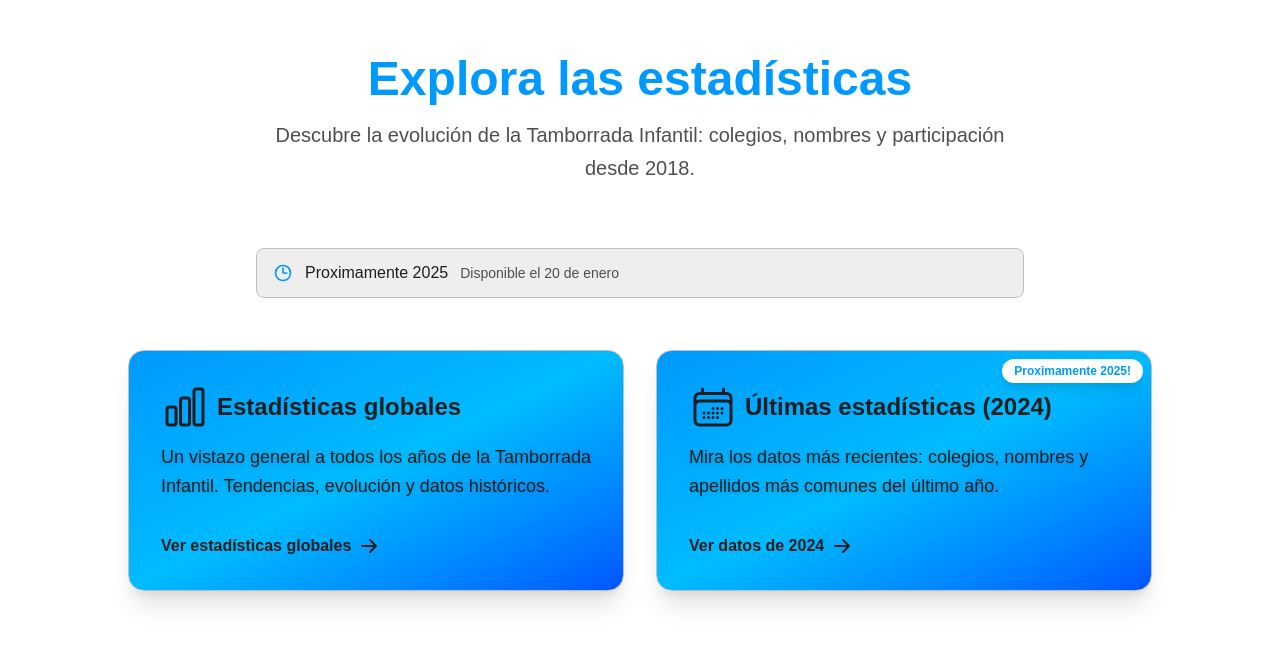
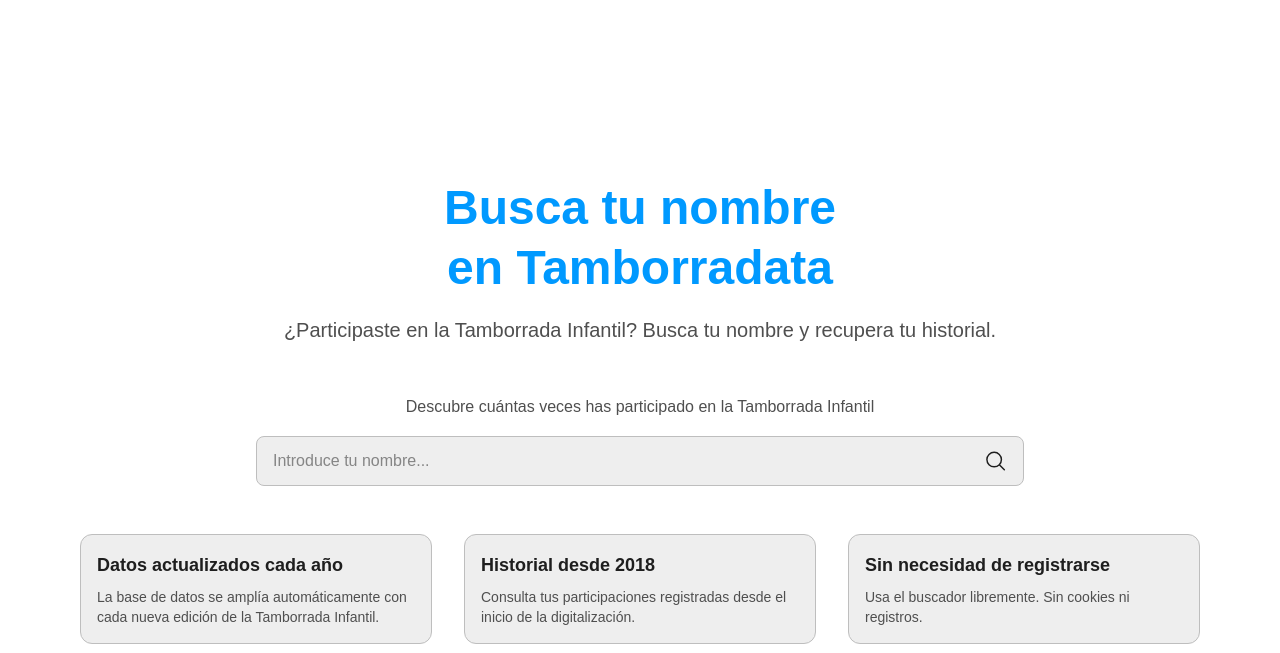
Before and after one commit to ramistodev/tamborradata, a Next.js app: page / in a window 1280 px wide. Shown: the part 805-1458 px from the top of the page. Built offline with nearby package versions, Linux system fonts and the light colour scheme; no server answers.

Commit message:
feat: añadir sección de búsqueda de participantes en la landing

```diff
--- a/app/(frontend)/components/Contact/Contact.tsx
+++ b/app/(frontend)/components/Contact/Contact.tsx
@@ -15,12 +15,12 @@
         initial={{ opacity: 0 }}
         animate={isHeaderInView ? { opacity: 1 } : { opacity: 0 }}
         transition={{ duration: 0.6 }}
-        className="mb-8"
+        className="max-w-3xl mb-8"
       >
-        <h2 className="text-3xl sm:text-4xl md:text-5xl text-(--eye-catching-text) text-center font-bold mb-4">
+        <h2 className="text-3xl sm:text-4xl md:text-5xl text-(--eye-catching-text) text-center text-balance font-bold mb-4 leading-tight">
           Contacta con Tamborradata
         </h2>
-        <p className="text-base md:text-xl text-(--color-text-secondary) text-center max-w-3xl leading-relaxed">
+        <p className="text-base md:text-xl text-balance text-(--color-text-secondary) text-center leading-relaxed">
           ¿Tienes una propuesta, una colaboración, preguntas sobre Tamborradata o alguna otra cosa?
           Puedes enviarme un email al siguiente correo electrónico.
         </p>
--- a/app/(frontend)/components/ExploreStatistics/ExploreStatistics.tsx
+++ b/app/(frontend)/components/ExploreStatistics/ExploreStatistics.tsx
@@ -31,12 +31,12 @@
         initial={{ opacity: 0 }}
         animate={isHeaderInView ? { opacity: 1 } : { opacity: 0 }}
         transition={{ duration: 0.6 }}
-        className="mb-8"
+        className="max-w-3xl mb-8"
       >
-        <h2 className="text-3xl sm:text-4xl md:text-5xl text-(--eye-catching-text) text-center font-bold mb-4">
+        <h2 className="text-3xl sm:text-4xl md:text-5xl text-(--eye-catching-text) text-center text-balance font-bold mb-4 leading-tight">
           Explora las estadísticas
         </h2>
-        <p className="text-base md:text-xl text-(--color-text-secondary) text-center max-w-3xl leading-relaxed">
+        <p className="text-base md:text-xl text-balance text-(--color-text-secondary) text-center leading-relaxed">
           Descubre la evolución de la Tamborrada Infantil: colegios, nombres y participación desde
           2018.
         </p>
--- a/app/(frontend)/components/FAQs/FAQs.tsx
+++ b/app/(frontend)/components/FAQs/FAQs.tsx
@@ -13,12 +13,12 @@
         initial={{ opacity: 0 }}
         animate={isHeaderInView ? { opacity: 1 } : { opacity: 0 }}
         transition={{ duration: 0.6 }}
-        className="mb-8"
+        className="max-w-3xl mb-8"
       >
-        <h2 className="text-3xl sm:text-4xl md:text-5xl text-(--eye-catching-text) text-center font-bold mb-4">
+        <h2 className="text-3xl sm:text-4xl md:text-5xl text-(--eye-catching-text) text-center text-balance font-bold mb-4 leading-tight">
           Preguntas frecuentes
         </h2>
-        <p className="text-base md:text-xl text-(--color-text-secondary) text-center max-w-3xl leading-relaxed">
+        <p className="text-base md:text-xl text-balance text-(--color-text-secondary) text-center leading-relaxed">
           Aquí encontrarás respuestas a las preguntas más comunes sobre Tamborradata, su propósito,
           funcionalidades y demás.
         </p>
--- a/app/(frontend)/components/Intro/Intro.tsx
+++ b/app/(frontend)/components/Intro/Intro.tsx
@@ -7,7 +7,7 @@
 export function Intro() {
   const { randomPhrase } = useIntro();
   return (
-    <section className="w-full h-[calc(100vh-1.25rem)] flex flex-col items-center justify-center md:p-8">
+    <section className="w-full h-screen flex flex-col items-center justify-center md:p-8">
       <div className="p-10 w-full max-w-[1000px] flex flex-col items-center justify-evenly gap-5">
         {/* HEADER */}
         <motion.h1
@@ -18,7 +18,7 @@
           transition={{
             opacity: { duration: 0.6, ease: 'linear' },
           }}
-          className="text-4xl sm:text-5xl md:text-7xl text-balance font-bold text-(--eye-catching-text) text-center leading-tight  "
+          className="text-4xl sm:text-5xl md:text-7xl text-balance font-bold text-(--eye-catching-text) text-center leading-tight"
         >
           La Tamborrada Infantil, vista desde los datos
         </motion.h1>
--- a/app/(frontend)/components/NextSteps/NextSteps.tsx
+++ b/app/(frontend)/components/NextSteps/NextSteps.tsx
@@ -24,12 +24,12 @@
         initial={{ opacity: 0 }}
         animate={isHeaderInView ? { opacity: 1 } : { opacity: 0 }}
         transition={{ duration: 0.6 }}
-        className="mb-8"
+        className="max-w-3xl mb-8"
       >
-        <h2 className="text-3xl sm:text-4xl md:text-5xl text-(--eye-catching-text) text-center font-bold mb-4">
+        <h2 className="text-3xl sm:text-4xl md:text-5xl text-(--eye-catching-text) text-center text-balance font-bold mb-4 leading-tight">
           Próximos pasos de Tamborradata
         </h2>
-        <p className="text-base md:text-xl text-(--color-text-secondary) text-center max-w-3xl leading-relaxed">
+        <p className="text-base md:text-xl text-balance text-(--color-text-secondary) text-center leading-relaxed">
           El futuro de Tamborradata incluye nuevas funcionalidades, análisis más profundos y
           herramientas interactivas para explorar la historia de esta tradición donostiarra.
         </p>
--- a/app/(frontend)/components/OpenSource/OpenSource.tsx
+++ b/app/(frontend)/components/OpenSource/OpenSource.tsx
@@ -15,12 +15,12 @@
         initial={{ opacity: 0 }}
         animate={isHeaderInView ? { opacity: 1 } : { opacity: 0 }}
         transition={{ duration: 0.6 }}
-        className="mb-8"
+        className="max-w-3xl mb-8"
       >
-        <h2 className="text-3xl sm:text-4xl md:text-5xl text-(--eye-catching-text) text-center font-bold mb-4">
+        <h2 className="text-3xl sm:text-4xl md:text-5xl text-(--eye-catching-text) text-center text-balance font-bold mb-4 leading-tight">
           Proyecto de Código Abierto
         </h2>
-        <p className="text-base md:text-xl text-(--color-text-secondary) text-center max-w-3xl leading-relaxed">
+        <p className="text-base md:text-xl text-balance text-(--color-text-secondary) text-center leading-relaxed">
           Tamborradata es un proyecto abierto y transparente. Puedes explorar el código, aprender de
           él, contribuir con mejoras y ayudar a construir la mayor base de datos y plataforma de
           análisis sobre la Tamborrada Infantil.
--- /dev/null
+++ b/app/(frontend)/components/SearchParticipant/SearchParticipant.tsx
@@ -0,0 +1,119 @@
+'use client';
+import { motion } from 'framer-motion';
+import { useSearchParticipant } from './hooks/useSearchParticipant';
+import { SearchIcon } from '../../icons/icons';
+import { useSearchInput } from './hooks/useSearchInput';
+
+export function SearchParticipant() {
+  const { inputValue, onChange, onBlur, onEnterPress, onFocusIn } = useSearchInput();
+  const { headerRef, inputRef, cardsRef, isHeaderInView, isInputInView, isCardsInView } =
+    useSearchParticipant();
+
+  return (
+    <section className="w-full min-h-screen max-w-6xl mx-auto px-4 py-16 flex flex-col items-center justify-center gap-8 md:gap-12">
+      {/* HEADER */}
+      <motion.div
+        ref={headerRef}
+        initial={{ opacity: 0 }}
+        animate={isHeaderInView ? { opacity: 1 } : { opacity: 0 }}
+        transition={{ duration: 0.6 }}
+        className="max-w-3xl"
+      >
+        <h2 className="text-3xl sm:text-4xl md:text-5xl text-(--eye-catching-text) text-center text-balance font-bold mb-4 leading-tight">
+          Busca tu nombre en Tamborradata
+        </h2>
+        <p className="text-base md:text-xl text-balance text-(--color-text-secondary) text-center leading-relaxed">
+          ¿Participaste en la Tamborrada Infantil? Busca tu nombre y recupera tu historial.
+        </p>
+      </motion.div>
+
+      {/* SEARCH INPUT */}
+      <motion.div
+        ref={inputRef}
+        initial={{ opacity: 0 }}
+        animate={isInputInView ? { opacity: 1 } : { opacity: 0 }}
+        transition={{ duration: 0.6, delay: 0.2 }}
+        className="w-full flex flex-col max-w-3xl items-center justify-between gap-4"
+      >
+        <p className="text-sm md:text-base text-balance text-(--color-text-secondary) text-center leading-relaxed max-w-3xl px-2">
+          Descubre cuántas veces has participado en la Tamborrada Infantil
+        </p>
+        <div className="w-full flex items-center justify-between px-3 py-2 sm:px-4 sm:py-3 border border-(--color-border) bg-(--color-bg-secondary) text-(--color-text) rounded-lg focus-within:ring-1 focus-within:ring-(--eye-catching-text) focus-within:border-(--eye-catching-text) transition">
+          <input
+            type="text"
+            autoComplete="off"
+            autoCapitalize="words"
+            enterKeyHint="search"
+            autoCorrect="off"
+            aria-label="Buscar participante, escribe tu nombre y presiona Enter"
+            placeholder="Introduce tu nombre..."
+            value={inputValue}
+            onChange={(event) => onChange(event.target.value)}
+            onKeyDown={(e) => {
+              if (e.key === 'Enter') onEnterPress();
+            }}
+            onFocus={(event) => onFocusIn(event.currentTarget)}
+            onBlur={() => onBlur()}
+            className="w-full focus:outline-none"
+          />
+          <SearchIcon />
+        </div>
+      </motion.div>
+
+      <motion.div
+        ref={cardsRef}
+        initial={{ opacity: 0 }}
+        animate={isCardsInView ? { opacity: 1 } : { opacity: 0 }}
+        transition={{ duration: 0.2, delay: 0.2 }}
+        className="w-full flex flex-col md:flex-row items-center justify-between gap-8 md:gap-4 lg:gap-8"
+      >
+        <div className="w-full max-w-sm p-4 bg-(--color-bg-secondary) border border-(--color-border) rounded-xl">
+          <motion.div
+            initial={{ opacity: 0 }}
+            animate={isCardsInView ? { opacity: 1 } : { opacity: 0 }}
+            transition={{ duration: 0.6, delay: 0.4 }}
+            className="w-full h-full"
+          >
+            <h3 className="text-lg font-semibold text-balance text-(--color-text-primary) mb-2">
+              Datos actualizados cada año
+            </h3>
+            <p className="text-sm text-(--color-text-secondary)">
+              La base de datos se amplía automáticamente con cada nueva edición de la Tamborrada
+              Infantil.
+            </p>
+          </motion.div>
+        </div>
+        <div className="w-full max-w-sm p-4 bg-(--color-bg-secondary) border border-(--color-border) rounded-xl">
+          <motion.div
+            initial={{ opacity: 0 }}
+            animate={isCardsInView ? { opacity: 1 } : { opacity: 0 }}
+            transition={{ duration: 0.6, delay: 0.6 }}
+            className="w-full h-full"
+          >
+            <h3 className="text-lg font-semibold text-balance text-(--color-text-primary) mb-2">
+              Historial desde 2018
+            </h3>
+            <p className="text-sm text-(--color-text-secondary)">
+              Consulta tus participaciones registradas desde el inicio de la digitalización.
+            </p>
+          </motion.div>
+        </div>
+        <div className="w-full max-w-sm p-4 bg-(--color-bg-secondary) border border-(--color-border) rounded-xl">
+          <motion.div
+            initial={{ opacity: 0 }}
+            animate={isCardsInView ? { opacity: 1 } : { opacity: 0 }}
+            transition={{ duration: 0.6, delay: 0.8 }}
+            className="w-full h-full"
+          >
+            <h3 className="text-lg font-semibold text-balance text-(--color-text-primary) mb-2">
+              Sin necesidad de registrarse
+            </h3>
+            <p className="text-sm text-(--color-text-secondary)">
+              Usa el buscador libremente. Sin cookies ni registros.
+            </p>
+          </motion.div>
+        </div>
+      </motion.div>
+    </section>
+  );
+}
--- /dev/null
+++ b/app/(frontend)/components/SearchParticipant/hooks/useSearchInput.ts
@@ -0,0 +1,45 @@
+import { useRef, useState } from 'react';
+
+export function useSearchInput() {
+  const [inputValue, setInputValue] = useState('');
+  const previousValueRef = useRef('');
+
+  const onChange = (value: string) => {
+    if (value !== previousValueRef.current) previousValueRef.current = inputValue;
+    setInputValue(value);
+  };
+
+  const onBlur = () => {
+    if (inputValue !== previousValueRef.current) redirectToSearch(inputValue);
+  };
+
+  const onEnterPress = () => {
+    if (!inputValue.trim()) return;
+    if (inputValue.trim().length < 3) return;
+
+    redirectToSearch(inputValue);
+  };
+
+  const onFocusIn = (inputEl: HTMLElement) => {
+    setTimeout(() => {
+      if (!inputEl) return;
+
+      const isMobile = window.innerWidth < 768; // Tailwind 'md' breakpoint
+
+      if (isMobile) {
+        const inputRect = inputEl.getBoundingClientRect();
+        const scrollTop = window.scrollY + inputRect.top - 300;
+        window.scrollTo({ top: scrollTop, behavior: 'smooth' });
+        return;
+      }
+
+      inputEl.scrollIntoView({ block: 'center', behavior: 'smooth' });
+    }, 20);
+  };
+
+  const redirectToSearch = (searchTerm: string) => {
+    window.location.href = `/search?name=${encodeURIComponent(searchTerm.trim())}`;
+  };
+
+  return { inputValue, onChange, onBlur, onEnterPress, onFocusIn };
+}
--- /dev/null
+++ b/app/(frontend)/components/SearchParticipant/hooks/useSearchParticipant.tsx
@@ -0,0 +1,40 @@
+import { useEffect, useRef, useState } from 'react';
+import { useInView } from 'framer-motion';
+
+export function useSearchParticipant() {
+  const [isMobile, setIsMobile] = useState(false);
+
+  useEffect(() => {
+    setIsMobile(window.innerWidth < 768);
+  }, []);
+
+  // Refs para los elementos a observar
+  const headerRef = useRef(null);
+  const inputRef = useRef(null);
+  const cardsRef = useRef(null);
+
+  // Detectar si están en vista los elementos para animaciones
+  const isHeaderInView = useInView(headerRef, {
+    once: true,
+    amount: 1.0,
+  });
+
+  const isInputInView = useInView(inputRef, {
+    once: true,
+    amount: 1.0,
+  });
+
+  const isCardsInView = useInView(cardsRef, {
+    once: true,
+    amount: isMobile ? 0.5 : 1.0,
+  });
+
+  return {
+    headerRef,
+    inputRef,
+    cardsRef,
+    isHeaderInView,
+    isInputInView,
+    isCardsInView,
+  };
+}
--- a/app/(frontend)/icons/icons.tsx
+++ b/app/(frontend)/icons/icons.tsx
@@ -239,3 +239,22 @@
     </svg>
   );
 }
+
+export function SearchIcon() {
+  return (
+    <svg
+      xmlns="http://www.w3.org/2000/svg"
+      fill="none"
+      viewBox="0 0 24 24"
+      strokeWidth={1.5}
+      stroke="currentColor"
+      className="size-6"
+    >
+      <path
+        strokeLinecap="round"
+        strokeLinejoin="round"
+        d="m21 21-5.197-5.197m0 0A7.5 7.5 0 1 0 5.196 5.196a7.5 7.5 0 0 0 10.607 10.607Z"
+      />
+    </svg>
+  );
+}
--- a/app/(frontend)/page.tsx
+++ b/app/(frontend)/page.tsx
@@ -1,11 +1,12 @@
 import { Metadata } from 'next';
+import { HomeStructuredData } from './HomeStructuredData';
+import { Intro } from './components/Intro/Intro';
+import { SearchParticipant } from './components/SearchParticipant/SearchParticipant';
 import { ExploreStatistics } from './components/ExploreStatistics/ExploreStatistics';
-import { FAQs } from './components/FAQs/FAQs';
-import { Intro } from './components/Intro/Intro';
-import { HomeStructuredData } from './HomeStructuredData';
 import { NextSteps } from './components/NextSteps/NextSteps';
 import { OpenSource } from './components/OpenSource/OpenSource';
 import { Contact } from './components/Contact/Contact';
+import { FAQs } from './components/FAQs/FAQs';
 
 export const metadata: Metadata = {
   title: 'Tamborradata · Datos y Estadísticas',
@@ -23,6 +24,7 @@
 
       <main className="flex flex-col items-center justify-center w-full h-full gap-4">
         <Intro />
+        <SearchParticipant />
         <ExploreStatistics />
         <NextSteps />
         <OpenSource />
```
